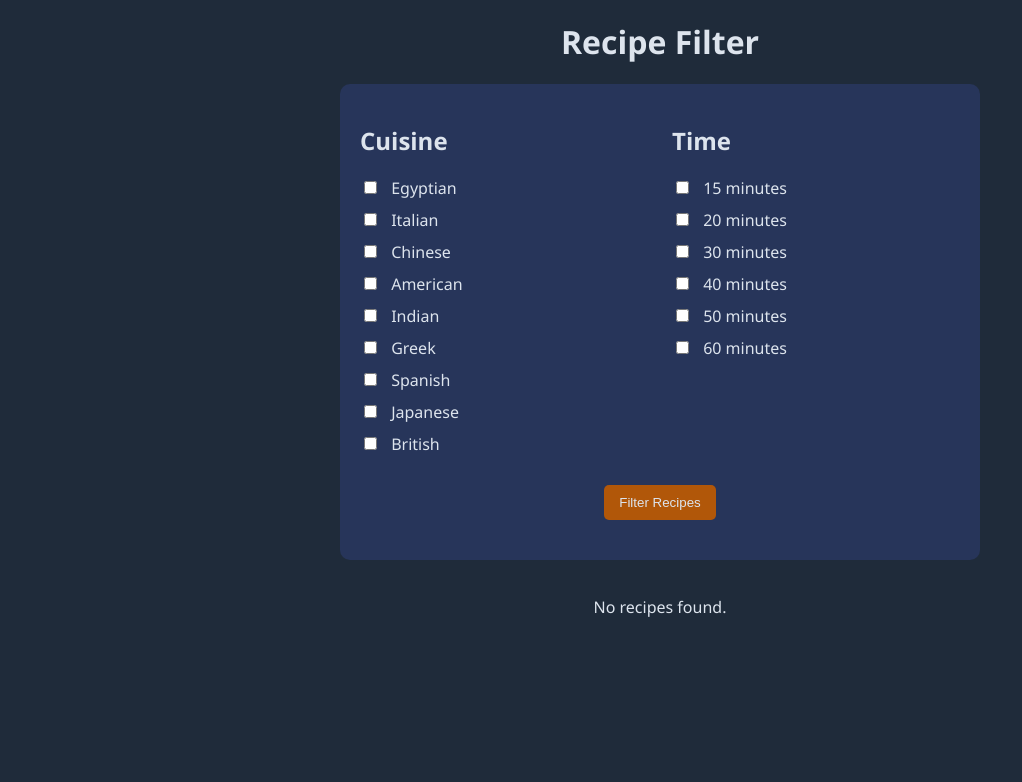
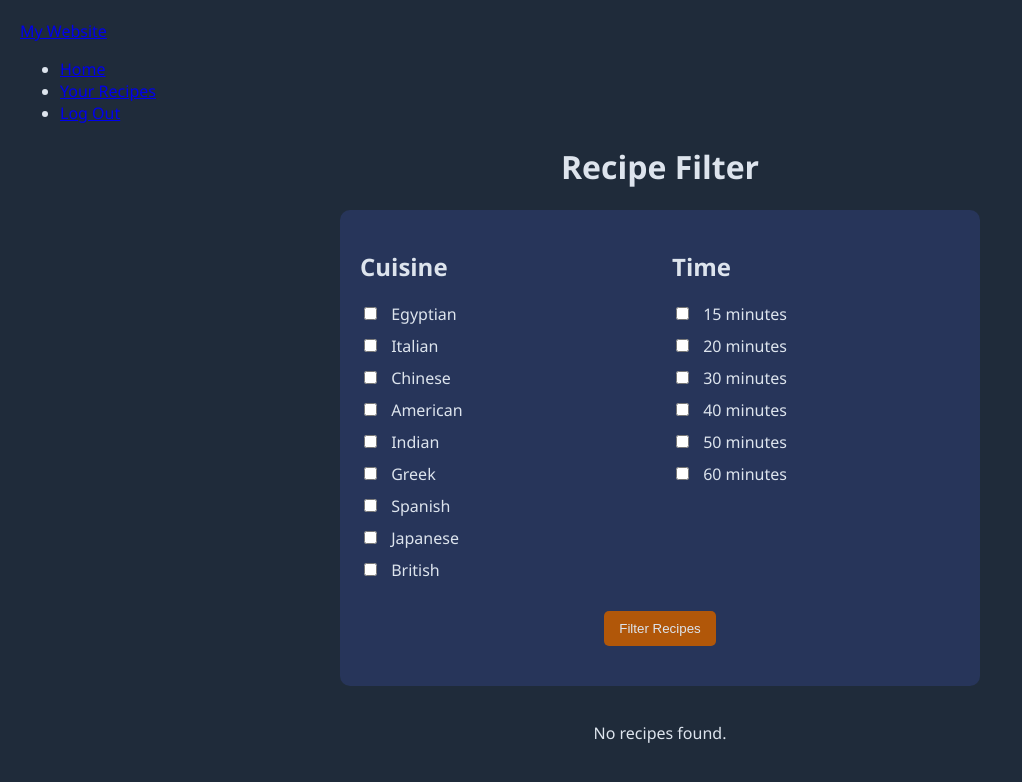
Before and after one commit to Mena-Adel20/Recipe-Manager, a Flask app: page /filter in a window 1280 px wide. Shown: the top 782 px of the page, without its empty margins (0-1022 px from the left). Run offline with Flask 3, Linux system fonts and the light colour scheme.

Commit message:
add nav bar

```diff
--- /dev/null
+++ b/static/js/nav.js
@@ -0,0 +1,18 @@
+
+const recipesPage =document.getElementById("your-recipe");
+const home = document.getElementById("home");
+const use_recipe = document.getElementById("user-recipes")
+
+
+home.addEventListener("click", function() {
+    window.location.href = "/home";
+
+
+});
+
+
+use_recipe.addEventListener("click", function() {
+    window.location.href = "/yourrecipes";
+
+
+});
--- a/templates/filter.html
+++ b/templates/filter.html
@@ -1,3 +1,10 @@
+{% extends "navBar.html" %}
+
+{% block title %}
+Home - My App
+{% endblock %}
+
+{% block content %}
 <meta charset="UTF-8">
 <meta name="viewport" content="width=device-width, initial-scale=1.0">
 <title>Recipe Filter</title>
@@ -54,3 +61,4 @@
 </body>
 
 </html>
+{% endblock %}
--- a/templates/login.html
+++ b/templates/login.html
@@ -34,7 +34,9 @@
                 <small>Error message</small>
             </div>
 
-            <button type="submit">Login</button>
+
+            <button type="submit" id="login">Login</button>
+
         </form>
     </div>
 
--- /dev/null
+++ b/templates/navbar.html
@@ -0,0 +1,34 @@
+<!-- templates/navBar.html -->
+<!DOCTYPE html>
+<html lang="en">
+
+<head>
+    <meta charset="UTF-8">
+    <meta name="viewport" content="width=device-width, initial-scale=1.0">
+    <title>{% block title %}My Website{% endblock %}</title>
+    <link rel="stylesheet" href="../static/css/navbar.css">
+</head>
+
+<body>
+    <nav class="navbar">
+        <div class="navbar-container">
+            <div class="navbar-brand">
+                <a href="#">My Website</a>
+            </div>
+            <ul class="navbar-menu">
+                <li><a href="#" id="home">Home</a></li>
+                <li><a href="#" id="user-recipes">Your Recipes </a></li>
+                <li><a href="#">Log Out</a></li>
+            </ul>
+        </div>
+    </nav>
+
+    <!-- Content block where individual page content will be inserted -->
+    <div class="content">
+        {% block content %}{% endblock %}
+    </div>
+
+    <script src="../static/js/nav.js"></script>
+</body>
+
+</html>
```
Also changed, not shown: templates/addRecipe.html (+8 -0 lines), templates/categories.html (+8 -0 lines), templates/categoryDetails.html (+9 -1 lines), templates/index.html (+10 -0 lines), templates/userrecipes.html (added, +28 -0 lines).
